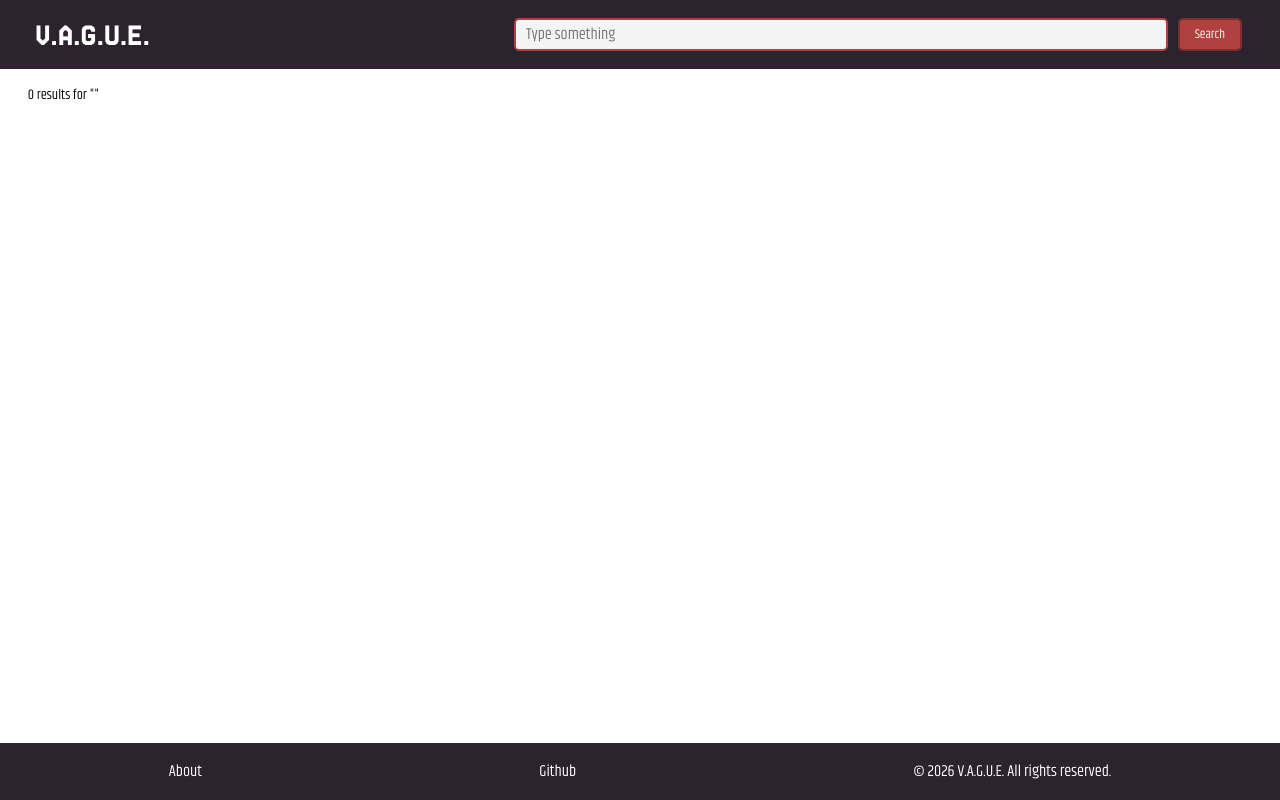
After one commit to lisalmrdl/VAGUE, a Flask app: page /results in a window 1280 px wide. The commit adds this page. Run offline with Flask 3, Linux system fonts and the light colour scheme.

Commit message:
#11 frontend with basic behavior

```diff
--- /dev/null
+++ b/app.py
@@ -0,0 +1,79 @@
+from flask import Flask, render_template, request
+# from src.searchEngine import smart_search_router, show_results
+
+app = Flask(__name__)
+
+dummy_data = [{"id": 1,
+               "title": "Amazing Game",
+               "year": 2002,
+               "publisher": "Publisher",
+               "genres": ["Genre 1"],
+               "rating": 2.3,
+               "description": "Here be the game description."
+               },
+              {"id": 2,
+               "title": "Amazing Game 2",
+               "year": 2022,
+               "publisher": "Publisher",
+               "genres": ["Genre 1", "Genre 2", "Genre 3"],
+               "rating": 1.9,
+               "description": "Another description."
+              }]
+
+def search_games(query):
+    """Temporary query function for testing frontend with dummy data"""
+    return [game for game in dummy_data if query.lower() in game["title"].lower()]
+
+# Home Page
+@app.route('/')
+def home():
+    """Homepage. Default search is ranked by top ratings."""
+    return render_template(
+        "search.html",
+        query="Top Games (dummy data)",
+        results=sorted(dummy_data, key=lambda g: g["rating"], reverse=True)[:10]
+    )
+
+@app.route('/results', methods=['GET', 'POST'])
+def results():
+    """Looks like homepage, but with query results."""
+
+    if request.method == 'POST':
+        query = request.form.get("query")
+
+    else: # GET
+        query = request.args.get("query")
+
+    # Handle case where no input is provided
+    if not query:
+        return render_template(
+            "search.html",
+            query="",
+            results={}
+        )
+
+    #        results = show_results(smart_search_router(query))  # db version
+    results = search_games(query)   # dummy data version
+
+    return render_template(
+        "search.html",
+        query=query,
+        results=results
+    )
+
+@app.route("/game/<int:game_id>")
+def game_details(game_id):
+    # Find the game by ID
+    game = next((g for g in dummy_data if g["id"] == game_id), None)
+    if game is None:
+        return "Game not found", 404
+    return render_template("game_details.html", game=game)
+
+# About page
+@app.route('/about')
+def about():
+    """About Page"""
+    return render_template("about.html")
+
+if __name__ == "__main__":
+    app.run(debug=True)
--- a/frontend/static/styles/styles.css
+++ b/static/styles/styles.css
@@ -166,9 +166,10 @@ header {
     background-color: #2D232E;
     margin: 0;
 }
-.game-title {
+.game-title, a.game-title {
     font-size: 18px;
     font-weight: 600;
+    color: var(--color-mono-b);
 }
 .game-publisher {
     font-size: 14px;
--- /dev/null
+++ b/templates/search.html
@@ -0,0 +1,72 @@
+<!DOCTYPE html>
+<html lang="en">
+<head>
+    <meta charset="UTF-8">
+    <meta name="viewport" content="width=device-width, initial-scale=1.0">
+
+    <title>V.A.G.U.E. Search</title>
+    <link rel="stylesheet" href="../static/styles/styles.css">
+</head>
+<body>
+        <!-- Header Container -->
+    <div class="header-container">
+        <header>
+            <a class="logo" href="{{ url_for('home') }}">V.A.G.U.E.</a>
+
+            <form class="search-bar" method="POST" action="/results">
+              <input type="text" name="query" placeholder="Type something" id="user-query" autofocus>
+              <input type="submit" id="search-button" value="Search">
+            </form>
+        </header>
+    </div>
+
+    <div class="body-container">
+        <main>
+            <div class="results">
+              <div class="results-header">
+                {% if query is defined %}
+                    <div class="results-count">{{ results|length }} results for "{{ query }}"</div>
+                    <!-- <div class="extra-actions">
+                        <button class="filter-button">filter</button>
+                        <button class="filter-button">filter</button>
+                    </div> -->
+                    {% else %}
+                    <h2>No query :( Type something.</h2>
+                {% endif %}
+                </div>
+
+                <div class="results-body">
+                    <div class="game-results">
+
+                    {% for game in results %}
+                        <div class="game-card">
+                            <!-- <div class="game-thumbnail">placeholder</div> -->
+                            <div class="game-info">
+                                <a class="game-title" href="{{ url_for('game_details', game_id=game.id) }}">{{ game.title }} ({{ game.year }})</a>
+                                <div class="game-publisher">{{ game.publisher }}</div>
+                                <div class="game-genres">
+                                {% for genre in game.genres %}
+                                <span class="genre">{{ genre }}</span>
+                                {% endfor %}
+                                </div>
+                            </div>
+                            <div class="game-rating">{{ game.rating }}</div>
+                        </div>
+                    {% endfor %}
+
+                    </div>
+                    <!-- <div class="metadata-view">
+                        Here be the game description.
+                    </div> -->
+                </div>
+            </div>
+        </main>
+    </div>
+
+    <footer>
+        <a href="{{ url_for('about') }}">About</a>
+        <a href="https://github.com/lisalmrdl/VAGUE">Github</a>
+        <p>&copy; 2026 V.A.G.U.E. All rights reserved.</p>
+    </footer>
+</body>
+</html>
--- a/working_hours.txt
+++ b/working_hours.txt
@@ -40,3 +40,7 @@ Ivan : Created a script that processes the boolean vectors and pushes them into
 02/01 to 07/02 - 3 hours
 
 Lisa : Finished the factorisation of the motor engine, re-wrote the boolean and tf-idf + the specific searches in the same code. Gave the code to Ivan for debugging it and adding it in the good place in the github. It is using a part of Ivan's work + re-doing some storage of its own, slow but it's working. Ready for implementation but Waiting for the last kind of research to be implemented to improve it.
+
+02/02 to 02/08 - 6 hours
+
+Suchanya: Design and implementation of frontend features for demo. Includes: home page, search results page, and game specific page.
```
Also changed, not shown: frontend/app.py (deleted, +0 -63 lines), frontend/templates/search.html (deleted, +0 -75 lines), templates/about.html (renamed from frontend/templates/about.html, +6 -6 lines), templates/game_details.html (added, +34 -0 lines), static/fonts/Jersey_25/Jersey25-Regular.ttf (renamed from frontend/static/fonts/Jersey_25/Jersey25-Regular.ttf), static/fonts/Jersey_25/OFL.txt (renamed from frontend/static/fonts/Jersey_25/OFL.txt), static/fonts/Khand/Khand-Bold.ttf (renamed from frontend/static/fonts/Khand/Khand-Bold.ttf), static/fonts/Khand/Khand-Light.ttf (renamed from frontend/static/fonts/Khand/Khand-Light.ttf), static/fonts/Khand/Khand-Medium.ttf (renamed from frontend/static/fonts/Khand/Khand-Medium.ttf), static/fonts/Khand/Khand-Regular.ttf (renamed from frontend/static/fonts/Khand/Khand-Regular.ttf), static/fonts/Khand/Khand-SemiBold.ttf (renamed from frontend/static/fonts/Khand/Khand-SemiBold.ttf), static/fonts/Khand/OFL.txt (renamed from frontend/static/fonts/Khand/OFL.txt).
